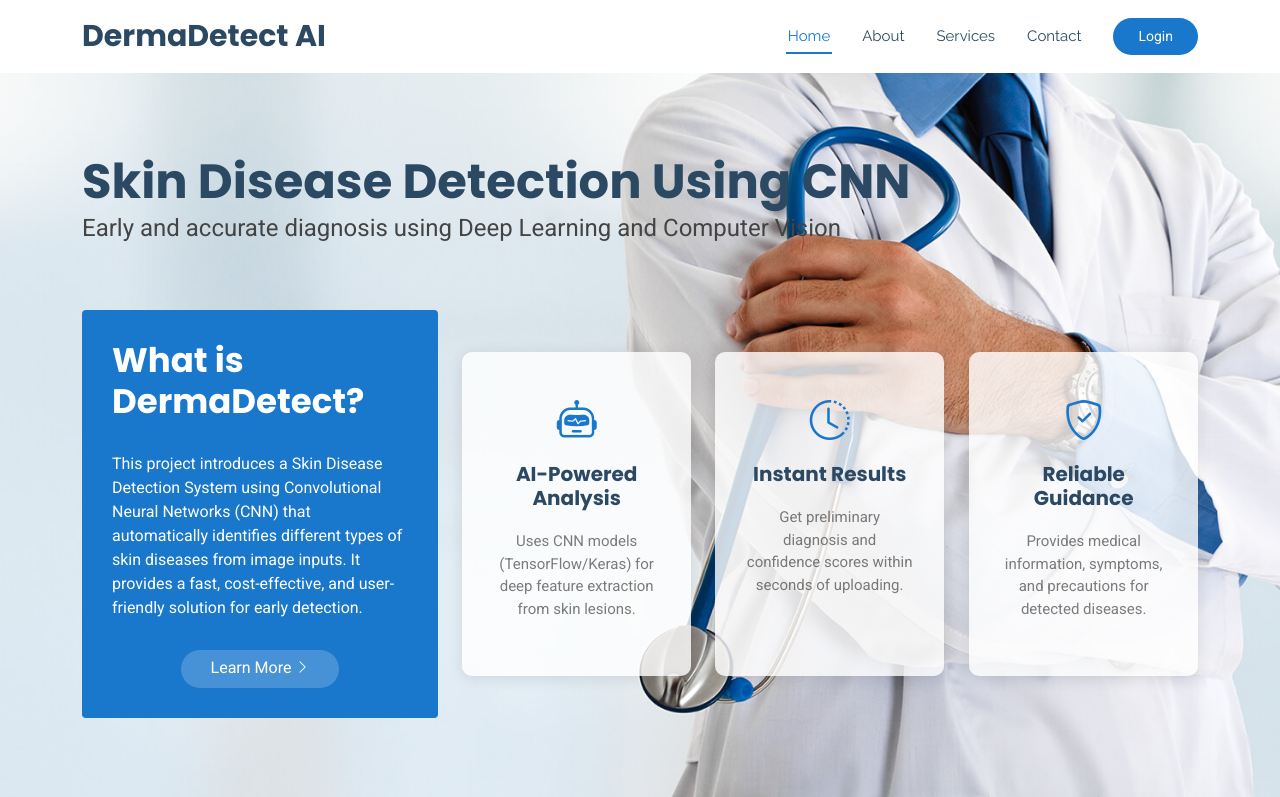
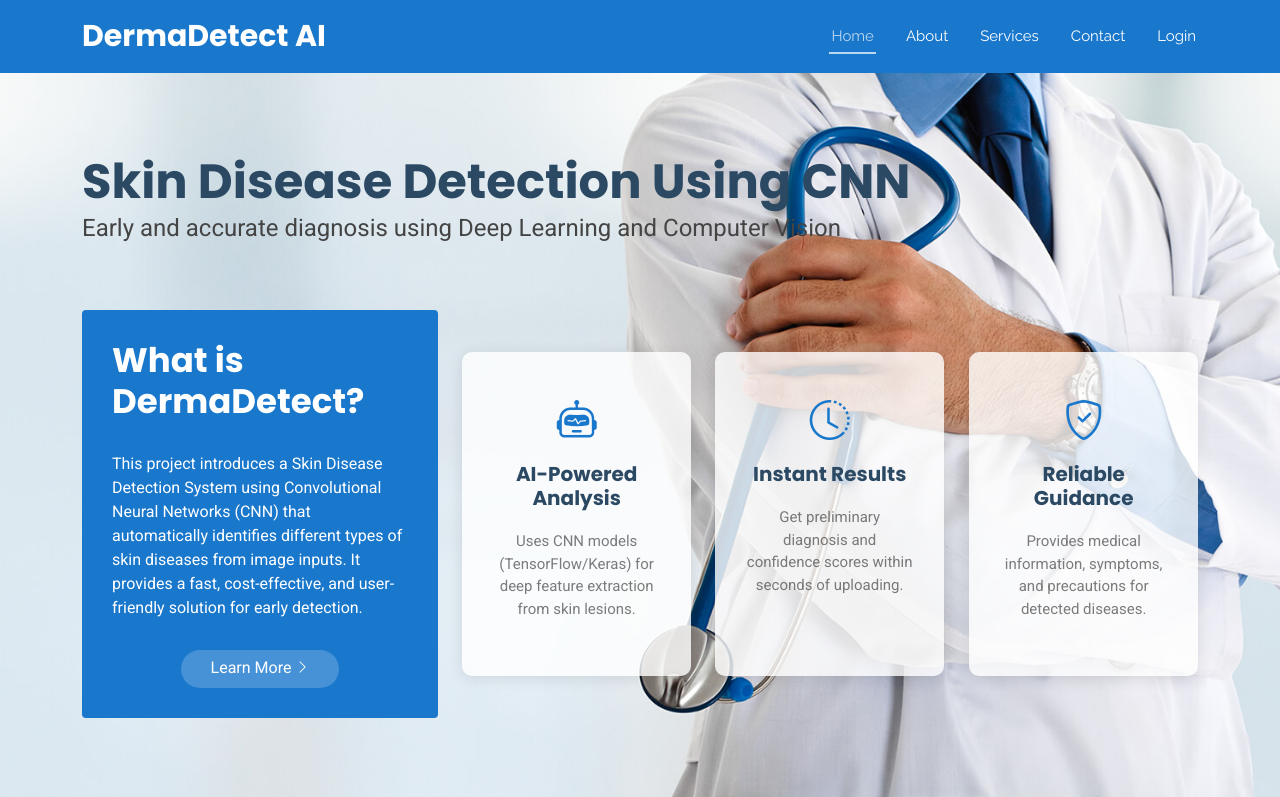
Before and after one commit to PrijinThomas/Skin-Disease-Detection, a Django app: page / in a window 1280 px wide. Shown: the top 797 px of the page. Run offline with Django 5.2, Linux system fonts and the light colour scheme; some libraries are stand-ins or nearby versions.

Commit message:
Update home page and css

```diff
--- a/static/home/assets/css/main.css
+++ b/static/home/assets/css/main.css
@@ -29,9 +29,9 @@
 
 /* Nav Menu Colors - The following color variables are used specifically for the navigation menu. They are separate from the global colors to allow for more customization options */
 :root {
-  --nav-color: #2c4964;  /* The default color of the main navmenu links */
-  --nav-hover-color: #1977cc; /* Applied to main navmenu links when they are hovered over or active */
-  --nav-mobile-background-color: #ffffff; /* Used as the background color for mobile navigation menu */
+  --nav-color: #ffffff;  /* The default color of the main navmenu links */
+  --nav-hover-color: rgba(255, 255, 255, 0.7); /* Applied to main navmenu links when they are hovered over or active */
+  --nav-mobile-background-color: #1977cc; /* Used as the background color for mobile navigation menu */
   --nav-dropdown-background-color: #ffffff; /* Used as the background color for dropdown items that appear when hovering over primary navigation items */
   --nav-dropdown-color: #2c4964; /* Used for navigation links of the dropdown items in the navigation menu. */
   --nav-dropdown-hover-color: #1977cc; /* Similar to --nav-hover-color, this color is applied to dropdown navigation links when they are hovered over. */
@@ -222,10 +222,10 @@ h6 {
 # Global Header
 --------------------------------------------------------------*/
 .header {
-  color: var(--default-color);
+  color: var(--contrast-color);
   transition: all 0.5s;
   z-index: 997;
-  background-color: var(--background-color);
+  background-color: var(--accent-color);
 }
 
 .header .topbar {
@@ -294,13 +294,13 @@ h6 {
   font-size: 30px;
   margin: 0;
   font-weight: 700;
-  color: var(--heading-color);
+  color: var(--contrast-color);
 }
 
 .header .cta-btn,
 .header .cta-btn:focus {
-  color: var(--contrast-color);
-  background: var(--accent-color);
+  color: var(--accent-color);
+  background: var(--contrast-color);
   font-size: 14px;
   padding: 8px 25px;
   margin: 0 0 0 30px;
@@ -310,8 +310,8 @@ h6 {
 
 .header .cta-btn:hover,
 .header .cta-btn:focus:hover {
-  color: var(--contrast-color);
-  background: color-mix(in srgb, var(--accent-color), transparent 15%);
+  color: var(--accent-color);
+  background: color-mix(in srgb, var(--contrast-color), transparent 15%);
 }
 
 @media (max-width: 1200px) {
--- a/template/home/index.html
+++ b/template/home/index.html
@@ -59,12 +59,11 @@
             <li><a href="#about">About</a></li>
             <li><a href="#services">Services</a></li>
             <li><a href="#contact">Contact</a></li>
+            <li><a href="{% url 'login' %}">Login</a></li>
           </ul>
 
           <i class="mobile-nav-toggle d-xl-none bi bi-list"></i>
         </nav>
-
-        <a class="cta-btn d-none d-sm-block" href="{% url 'login' %}">Login</a>
 
       </div>
 
```
